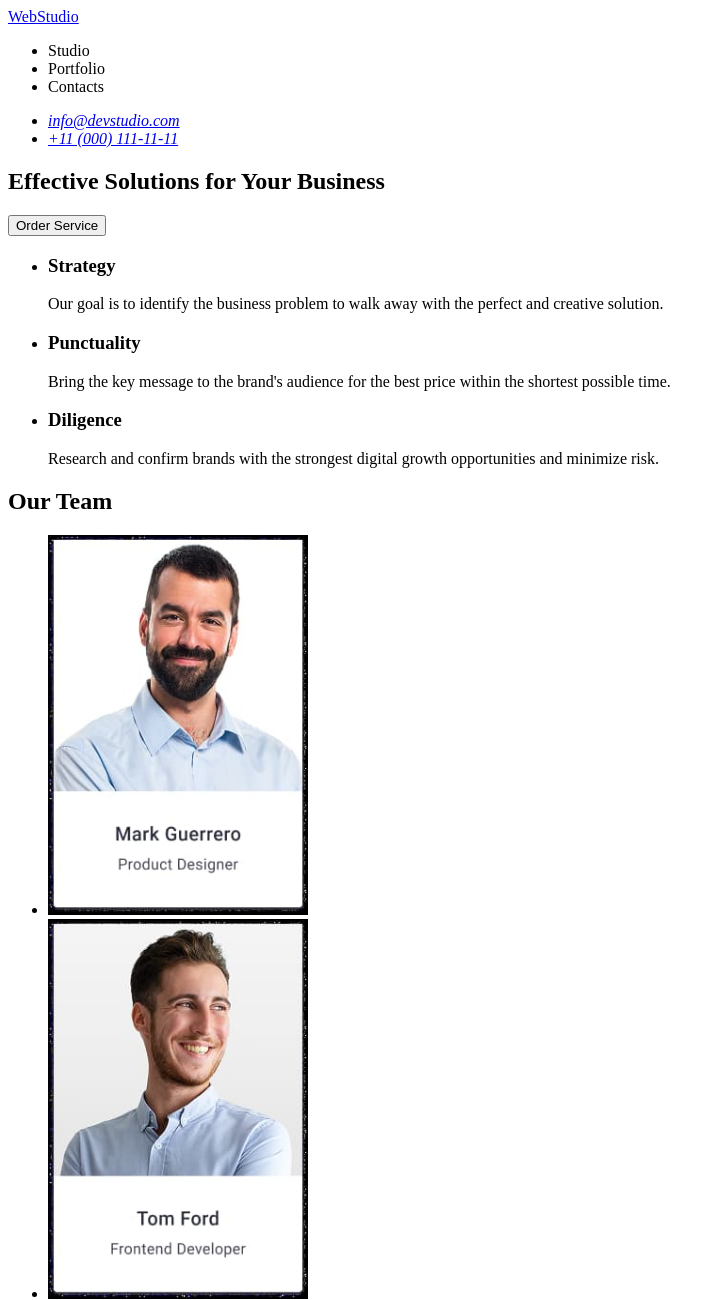
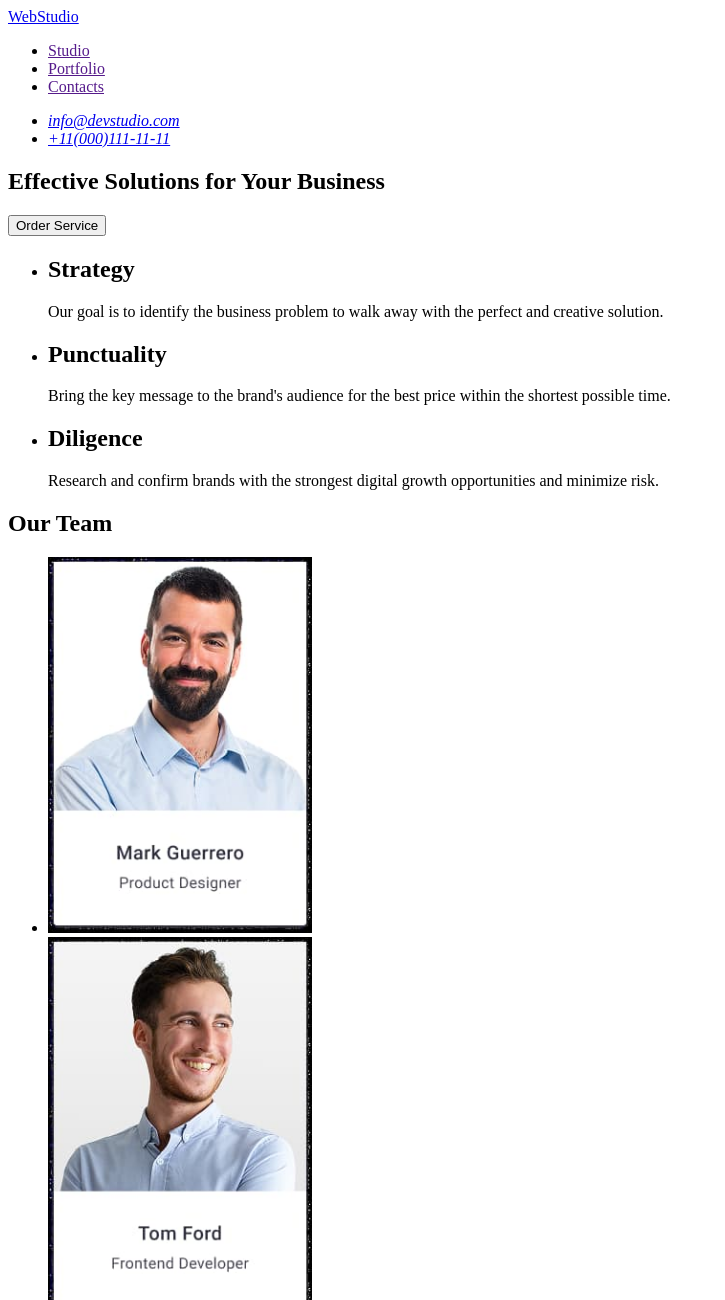
Before and after one commit to Violettakr/goit-markup-hw-01, a plain HTML site: page index.html in a window 1280 px wide. Shown: the top 1300 px of the page, without its empty margins (0-725 px from the left). Drawn offline with Linux system fonts and the light colour scheme.

Commit message:
HW1 Correction of errors3

```diff
--- a/index.html
+++ b/index.html
@@ -10,15 +10,15 @@
         <nav>
             <a href="/">WebStudio</a>
             <ul>
-                <li>Studio</li>
-                <li>Portfolio</li>
-                <li>Contacts</li>
+                <li><a href="">Studio</a></li>
+                <li><a href="">Portfolio</a></li>
+                <li><a href="">Contacts</a></li>
             </ul>
         </nav>
         <address>
             <ul>
                 <li><a href="mailto:info@devstudio.com">info@devstudio.com</a></li>
-                <li><a href="tel:+11000111-11-11">+11 (000) 111-11-11</a></li>
+                <li><a href="tel:+11000111-11-11">+11(000)111-11-11</a></li>
             </ul>
         </address>
     </header>
@@ -34,19 +34,19 @@
         <section>
             <ul>
                 <li>
-                    <h3>Strategy</h3>
+                    <h2>Strategy</h2>
                     <p>
                         Our goal is to identify the business problem to walk away with the perfect and creative solution.
                     </p>
                 </li>
                 <li>
-                    <h3>Punctuality</h3>
+                    <h2>Punctuality</h2>
                     <p>
                         Bring the key message to the brand's audience for the best price within the shortest possible time.
                     </p>
                 </li>
                 <li>
-                    <h3>Diligence</h3>
+                    <h2>Diligence</h2>
                     <p>
                         Research and confirm brands with the strongest digital growth opportunities and minimize risk.
                     </p>
@@ -60,32 +60,32 @@
                     <img
                     src="images/Team-Card-1.jpg"
                     alt="Mark Guerrero Product Designer"
-                    width="260"
-                    height="380"
+                    width="264"
+                    height=""
                     >
                 </li>
                 <li>
                     <img
                     src="images/Team-Card-2.jpg"
                     alt="Tom Ford Frontend Developer"
-                    width="260"
-                    height="380"
+                    width="264"
+                    height=""
                     >
                 </li>
                 <li>
                     <img
                     src="images/Team-Card-3.jpg"
                     alt="Camila Garcia Marketing"
-                    width="260"
-                    height="380"
+                    width="264"
+                    height=""
                     >
                 </li>
                 <li>
                     <img
                     src="images/Team-Card-4.jpg"
                     alt="Daniel Wilson UI Designer"
-                    width="260"
-                    height="380"
+                    width="264"
+                    height=""
                     >
                 </li>
             </ul>
```
